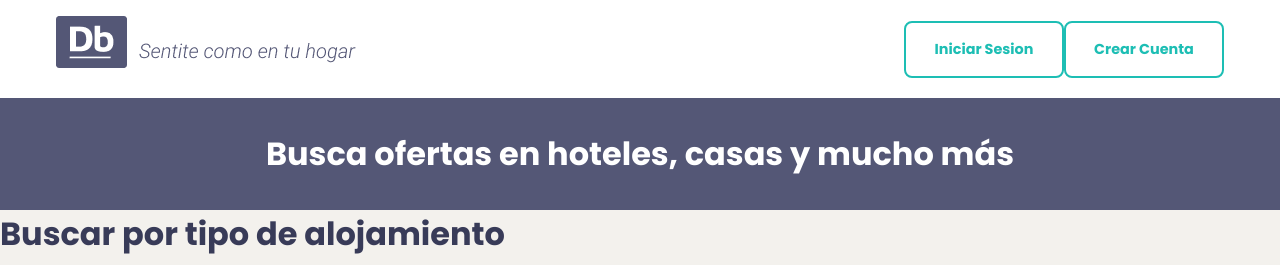
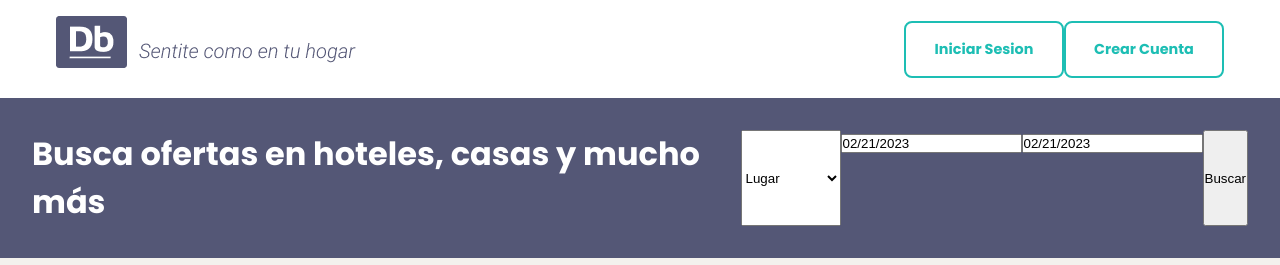
Before and after one commit to oicor6/DigitalBooking, a React (Vite) app in the folder ReactAppDigitalBooking/: page / in a window 1280 px wide. Shown: the top 265 px of the page. Built offline with nearby package versions, Linux system fonts and the light colour scheme.

Commit message:
subo calendar

```diff
--- a/ReactAppDigitalBooking/src/Components/Search.jsx
+++ b/ReactAppDigitalBooking/src/Components/Search.jsx
@@ -1,9 +1,44 @@
 import React from 'react'
+import { useState } from "react";
+import DatePicker from "react-datepicker";
+import "react-datepicker/dist/react-datepicker.css";
+import json from '../listado.json';
+
+// CSS Modules, react-datepicker-cssmodules.css
+// import 'react-datepicker/dist/react-datepicker-cssmodules.css';
 
 const Search = () => {
+  const [lugar, setLugar] = useState()
+  const [startDate, setStartDate] = useState(new Date());
+  const [endDate, setEndDate] = useState(new Date());
+  const cities = [...new Set(json.map(element => element .location))]
   return (
     <div className='searcher'>
       <h1>Busca ofertas en hoteles, casas y mucho más</h1>
+      <select name="" id="" onChange={(e) => {
+                setLugar(e.target.value)}
+                }>
+                <option value="">Lugar</option>
+                {cities.map((item, index) => <option key={index}>{item}</option>)}
+            </select>
+      {/* <DatePicker selected={startDate} onChange={(date) => setStartDate(date)} />
+      <DatePicker selected={endDate} onChange={(date) => setEndDate(date)} /> */}
+      <DatePicker
+        selected={startDate}
+        onChange={(date) => setStartDate(date)}
+        selectsStart
+        startDate={startDate}
+        endDate={endDate}
+      />
+      <DatePicker
+        selected={endDate}
+        onChange={(date) => setEndDate(date)}
+        selectsEnd
+        startDate={startDate}
+        endDate={endDate}
+        minDate={startDate}
+      />
+      <button>Buscar</button>
     </div>
   )
 }
```
Also changed, not shown: ReactAppDigitalBooking/package.json (+1 -9 lines), 1 other file (tests, documents, lock files or other folders).
